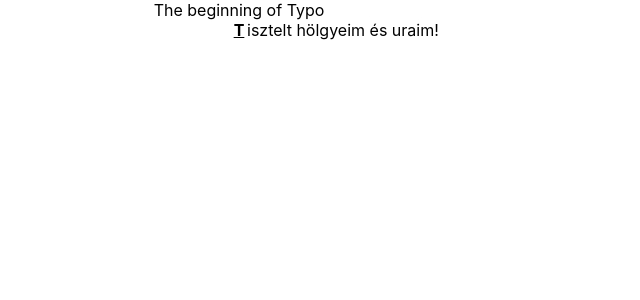
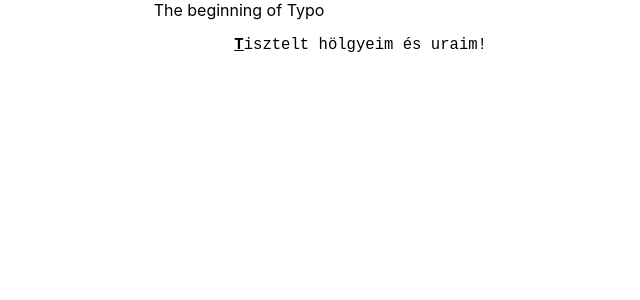
Before and after one commit to istvan-derda/Typo, a React (Create React App) app: page / in a window 1280 px wide. Shown: the top 300 px of the page, without its empty margins (401-1041 px from the left). Built offline with nearby package versions, Linux system fonts and the light colour scheme.

Commit message:
typewriter-style

```diff
--- a/src/TypingInterface/TypingInterface.scss
+++ b/src/TypingInterface/TypingInterface.scss
@@ -1,6 +1,9 @@
 .ty-typing-interface {
   display: grid;
-  grid-template-columns: 1fr 1em 1fr;
+  grid-template-columns: 1fr auto 1fr;
+
+  font-family: monospace;
+  font-size: 1.2em;
 
   .ty-typed-text {
     text-align: right;
@@ -17,5 +20,11 @@
     border: none;
     margin: 0;
     padding: 0;
+    font-family: inherit;
+    font-size: inherit;
+
+    &.ty-typing-input--typo {
+      color: red;
+    }
   }
 }
--- a/src/TypingInterface/TypingInterface.tsx
+++ b/src/TypingInterface/TypingInterface.tsx
@@ -1,31 +1,32 @@
 import "./TypingInterface.scss";
 
-import React, {useState} from "react";
+import React, {useEffect, useState} from "react";
 
 const TypingInterface = () => {
     const [targetText, setTargetText] = useState("isztelt hölgyeim és uraim!");
     const [nextChar, setNextChar] = useState("T")
     const [typedText, setTypedText] = useState("");
+    const [inputText, setInputText] = useState("");
 
-    const handleInput = (e: React.FormEvent<HTMLInputElement>) => {
-        const input = e.target as HTMLInputElement;
-        const char = input.value;
-        if (char === nextChar) {
-            setTypedText(current => current + char);
-            input.value = "";
+    useEffect(() => {
+        if (inputText === nextChar) {
+            setTypedText(current => current + inputText);
+            setInputText("");
             setNextChar(targetText[0]);
-            setTargetText(current => current.substr(1))
+            setTargetText(current => current.substr(1));
         }
-    }
-
+    }, [inputText])
 
     return (
         <div className={"ty-typing-interface"}>
-            <div className={"ty-typed-text"}>{typedText}</div>
-            <div className={"ty-next-char"}><b><u>{nextChar}</u></b></div>
-            <div className={"ty-target-text"}>{targetText}</div>
-            <div className={"ty-typed-text"}>{typedText}</div>
-            <input onInput={handleInput} className={"ty-typing-input"} type={"text"}/>
+            <pre className={"ty-typed-text"}>{typedText}</pre>
+            <pre className={"ty-next-char"}><b><u>{nextChar === " " ? "_" : nextChar}</u></b></pre>
+            <pre className={"ty-target-text"}>{targetText}</pre>
+            <pre className={"ty-typed-text"}>{typedText}</pre>
+            <input className={`ty-typing-input ${inputText.length > 0 && "ty-typing-input--typo"}`}
+                   type={"text"}
+                   onInput={(e) => setInputText((e.target as HTMLInputElement).value)}
+                   value={inputText}/>
         </div>
     )
 }
```
